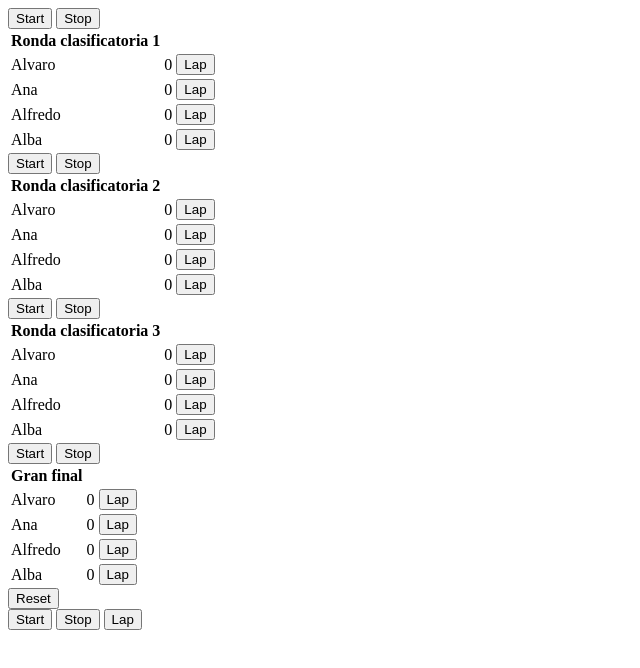
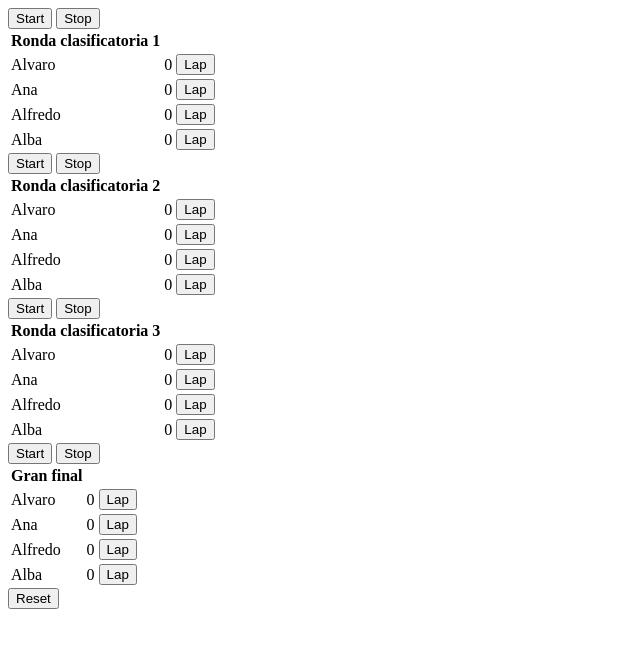
Before and after one commit to alvarogd16/carrera-noche-investigadores, a website with bundled scripts: page public/index.html in a window 1280 px wide. Shown: the whole page, without its empty margins (0-640 px from the left). Built offline with nearby package versions, Linux system fonts and the light colour scheme; files whose address does not match are found by name.

Commit message:
Remove some trash

```diff
--- a/public/index.html
+++ b/public/index.html
@@ -132,11 +132,6 @@
         <button id="reset">Reset</button>
     </div>
 
-
-    <button id="start">Start</button>
-    <button id="stop">Stop</button>
-    <button id="lap">Lap</button>
-
     <script src="/socket.io/socket.io.js"></script>
     <script type="module" src="./main.js"></script>
 </body>
```
